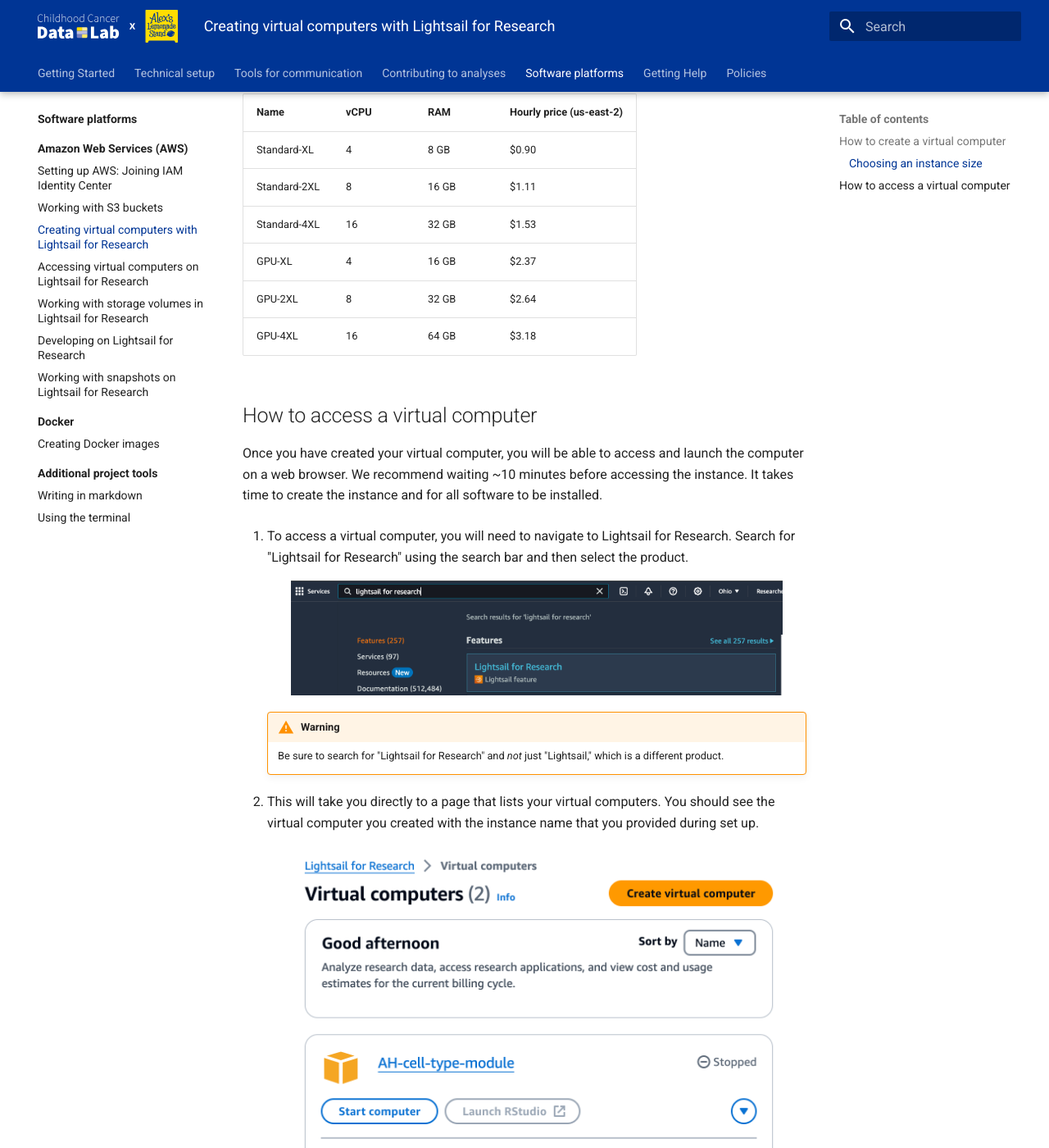
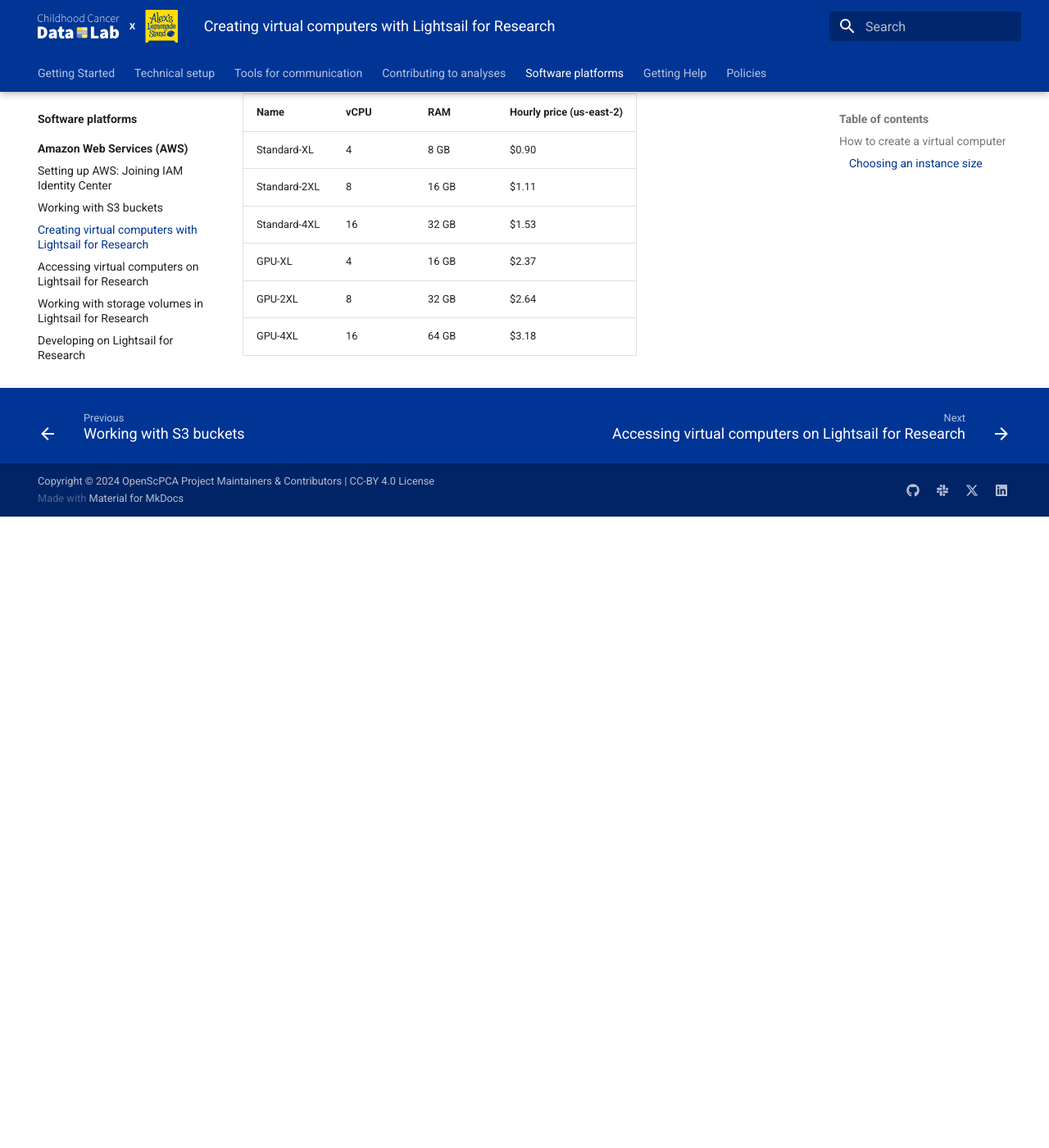
Before and after one commit to AlexsLemonade/OpenScPCA-analysis, an MkDocs documentation site: the page built from docs/software-platforms/aws/creating-vcs.md, in a window 1280 px wide and 1400 px high, scrolled down 3566 px. Shown: the whole window at 82% size. Built offline with MkDocs 1.6.1 and Material for MkDocs 9.7.7, drawn with Linux system fonts in a browser that asks for light colours; after the commit the page ends 4196 px from its top, so only the background shows below that; some of the changed text lies outside the part shown.

Commit message:
remove accessing content which is now in a separate doc

```diff
--- a/docs/software-platforms/aws/creating-vcs.md
+++ b/docs/software-platforms/aws/creating-vcs.md
@@ -101,40 +101,3 @@
 | GPU-XL | 4 | 16 GB | $2.37 |
 | GPU-2XL | 8 | 32 GB | $2.64 |
 | GPU-4XL | 16 | 64 GB | $3.18 |
-
-
-## How to access a virtual computer
-
-Once you have created your virtual computer, you will be able to access and launch the computer on a web browser.
-We recommend waiting ~10 minutes before accessing the instance.
-It takes time to create the instance and for all software to be installed.
-
-1. To access a virtual computer, you will need to navigate to Lightsail for Research.
-Search for "Lightsail for Research" using the search bar and then select the product.
-
-    <figure markdown="span">
-        ![Search for Lightsail](../../img/creating-vcs-6.png){width="600"}
-    </figure>
-
-    !!! warning
-        Be sure to search for "Lightsail for Research" and _not_ just "Lightsail," which is a different product.
-
-1. This will take you directly to a page that lists your virtual computers.
-You should see the virtual computer you created with the instance name that you provided during set up.
-
-    <figure markdown="span">
-        ![List of computers](../../img/creating-vcs-7.png){width="600"}
-    </figure>
-
-1. To launch the computer, click `Start computer`.
-When the computer is ready, use the drop-down menu in the lower right-hand side to select `Access operating system`.
-
-    <figure markdown="span">
-        ![Start computer](../../img/creating-vcs-8.png){width="600"}
-    </figure>
-
-    You can also use `Launch RStudio` or `Launch VSCodium`, but if you do that you will have access to _only_ that application instead of the Ubuntu desktop and all installed applications.
-
-1. A new window should open in your browser with the Ubuntu desktop view.
-
-See [Working with storage volumes in Lightsail for Research](working-with-volumes.md) and [Getting started with development on Lightsail for Research](starting-development-on-lsfr.md) for next steps.
```
